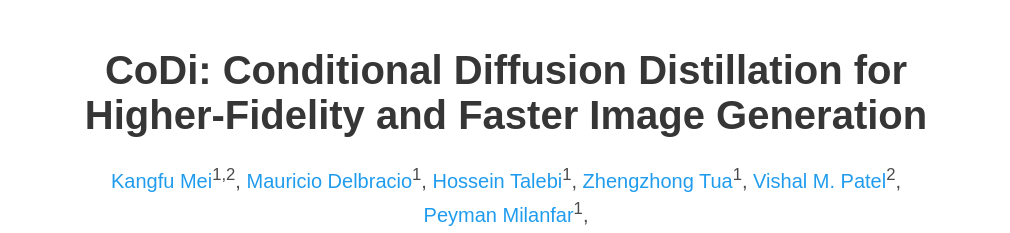
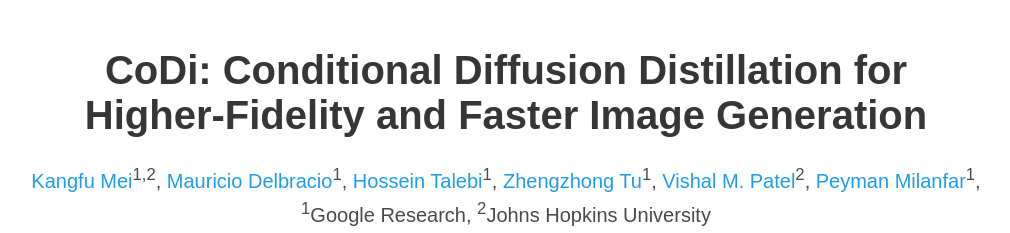
Before and after one commit to fast-codi/fast-codi.github.io, a plain HTML site: page index.html in a window 1280 px wide. Shown: the top 233 px of the page, without its empty margins (134-1144 px from the left). Drawn offline with nearby package versions, Linux system fonts and the light colour scheme; some icons are missing; a web font is replaced by a local one.

Commit message:
fix typo

```diff
--- a/index.html
+++ b/index.html
@@ -43,7 +43,7 @@
               <a href="https://research.google/people/hossein-talebi/">Hossein Talebi</a><sup>1</sup>,
             </span>
             <span class="author-block">
-              <a href="https://www.linkedin.com/in/zhengzhong-tu-92419790/">Zhengzhong Tua</a><sup>1</sup>,
+              <a href="https://www.linkedin.com/in/zhengzhong-tu-92419790/">Zhengzhong Tu</a><sup>1</sup>,
             </span>
             <span class="author-block">
               <a href="https://engineering.jhu.edu/vpatel36/team/vishalpatel/">Vishal M. Patel</a><sup>2</sup>,
```
